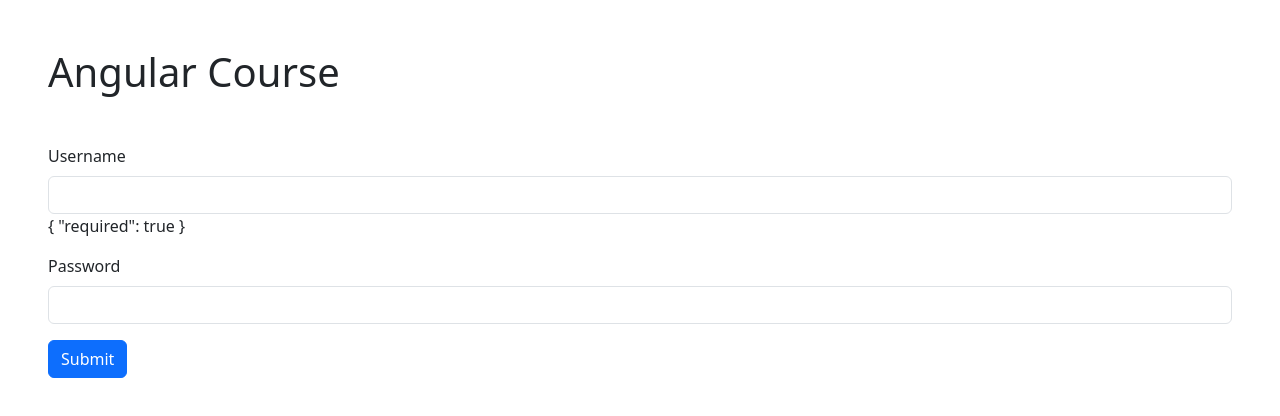
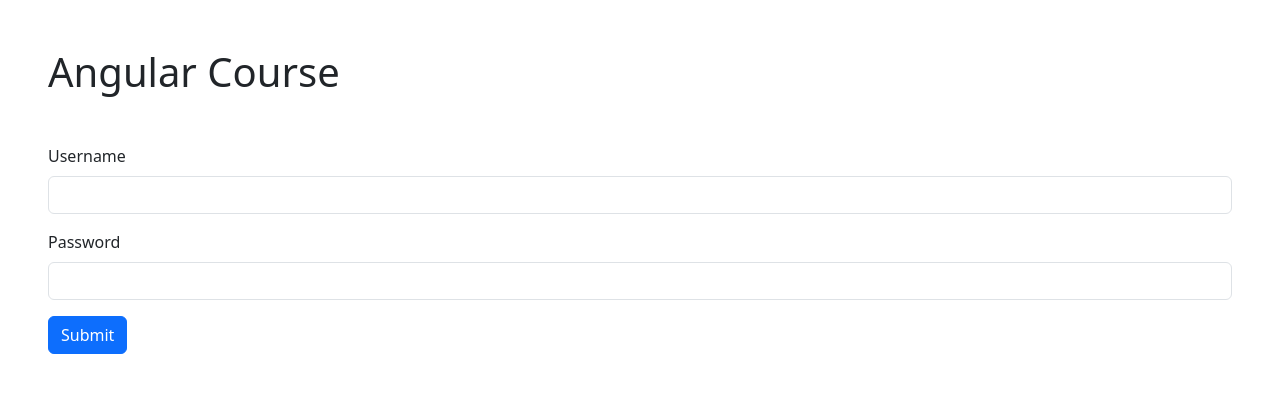
Before and after one commit to codeWithAshith/Angular-Course, an Angular app: page / in a window 1280 px wide. Shown: the top 416 px of the page. Built offline with nearby package versions, Linux system fonts and the light colour scheme.

Commit message:
28. Reactive form - Loading

```diff
--- a/src/app/signup-form/signup-form.component.html
+++ b/src/app/signup-form/signup-form.component.html
@@ -10,11 +10,10 @@
       }"
     />
 
-    {{ username?.errors | json }}
-
+    <div class="mb-1" *ngIf="username?.pending">Checking for uniquenss...</div>
     <div
       *ngIf="username?.touched && username?.invalid"
-      class="invalid-feedback"
+      class="invalid-feedback mb-1"
     >
       <div *ngIf="username?.errors?.['required']">Name is required</div>
       <div *ngIf="username?.errors?.['minlength']">
@@ -38,7 +37,7 @@
     />
     <div
       *ngIf="password?.touched && password?.invalid"
-      class="invalid-feedback"
+      class="invalid-feedback mb-1"
     >
       <div *ngIf="password?.errors?.['required']">Password is required</div>
     </div>
```
